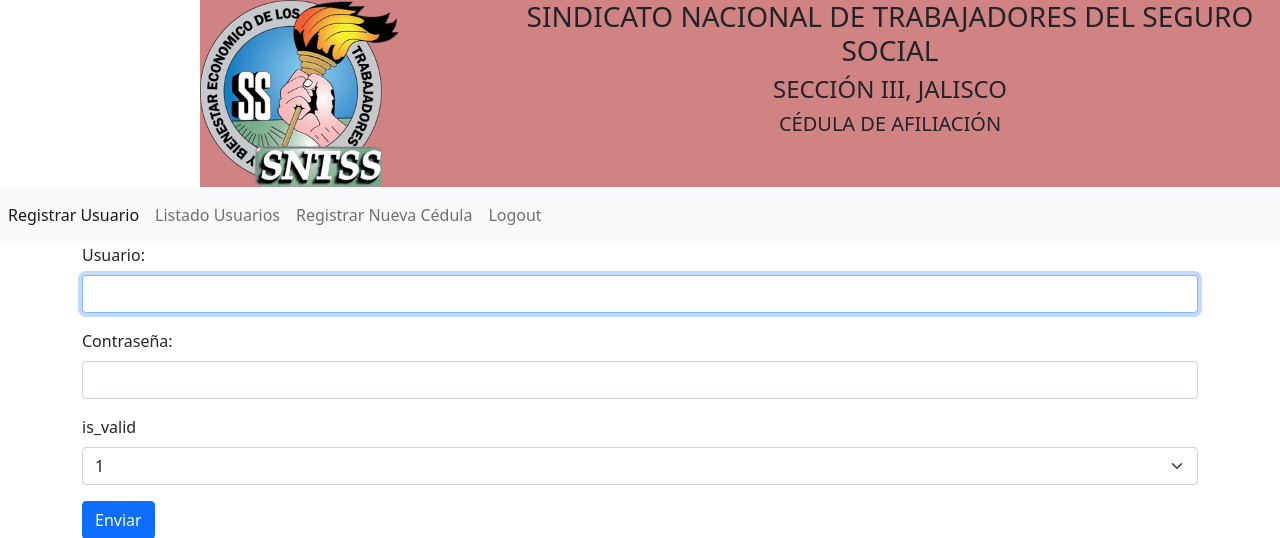
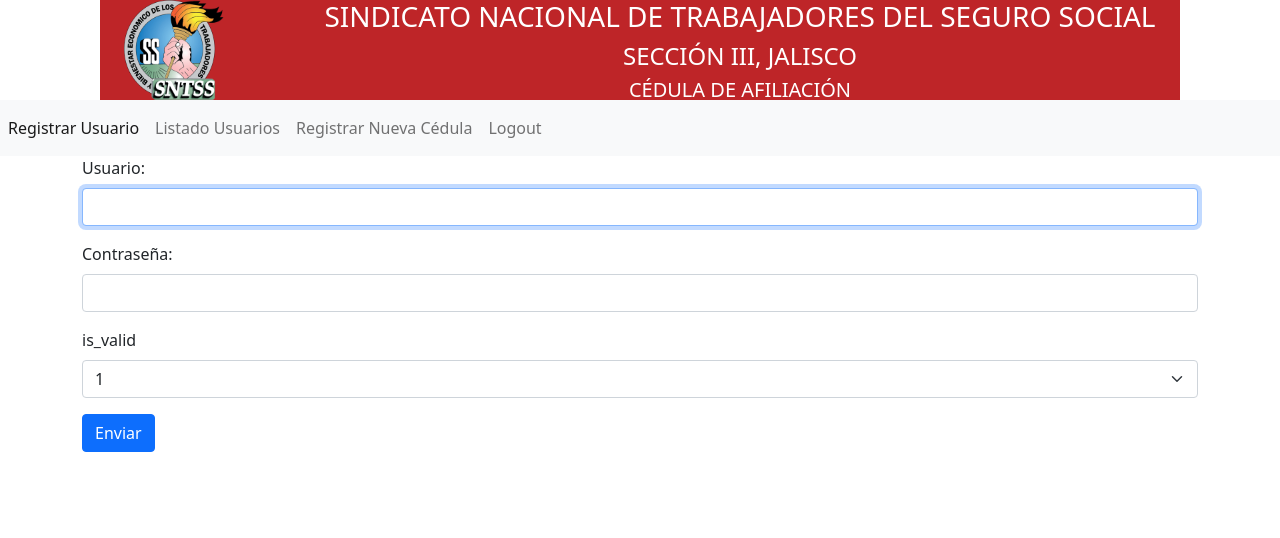
Before and after one commit to k3nsh1n-h1mur4/cedulas2024, a Flask app: page /newUser in a window 1280 px wide. Shown: the top 538 px of the page. Run offline with Flask 3, Linux system fonts and the light colour scheme; parts of the project's set-up code (start-up, migrations or seed data) failed here and were passed over; some libraries are stand-ins or nearby versions.

Commit message:
fix header

```diff
--- a/cedulasTemplate/base.html
+++ b/cedulasTemplate/base.html
@@ -7,9 +7,13 @@
     <link href="https://cdn.jsdelivr.net/npm/bootstrap@5.0.2/dist/css/bootstrap.min.css" rel="stylesheet"
             integrity="sha384-EVSTQN3/azprG1Anm3QDgpJLIm9Nao0Yz1ztcQTwFspd3yD65VohhpuuCOmLASjC" crossorigin="anonymous">
 
+    <script src="https://unpkg.com/pdf-lib"></script>
     <title>{% block title %} {{ title }} {% endblock %}</title>
 </head>
 <body>
+
+    <iframe id="pdf" style="width: 100%; height: 100%;"></iframe>
+
     {% with messages = get_flashed_messages() %}
     {% if messages %}
       <ul class=flashes>
@@ -22,6 +26,6 @@
     {% block content %}
 
     {% endblock %}
-    <script src="{{ url_for('static', filename='js.js') }}"></script>
+    <script type="module" src="{{ url_for('static', filename='js.js') }}"></script>
 </body>
 </html>
--- a/static/styles.css
+++ b/static/styles.css
@@ -7,8 +7,10 @@
     display: flex;
     justify-content: center;
     max-width: 1200px;
-    margin-left: 200px;
-    background-color: rgba(163, 4, 4, 0.499);
+    margin-left: 100px;
+    margin-right: 100px;
+    max-height:100px;
+    background-color: #BE2528;
 }
 
 .image-container {
@@ -16,7 +18,7 @@
     margin: 0;
 
     & img {
-        width: 200px;
+        width: 100px;
         height: 100%;
     }
 }
@@ -26,5 +28,6 @@
     text-align: center;
     padding: 0;
     margin: 0;
+    color: white;
     margin-left: 100px;
 }
--- a/templates/base.html
+++ b/templates/base.html
@@ -8,6 +8,7 @@
     <link href="https://cdn.jsdelivr.net/npm/bootstrap@5.0.2/dist/css/bootstrap.min.css" rel="stylesheet"
             integrity="sha384-EVSTQN3/azprG1Anm3QDgpJLIm9Nao0Yz1ztcQTwFspd3yD65VohhpuuCOmLASjC" crossorigin="anonymous">
 
+    <script src="https://unpkg.com/pdf-lib"></script>
     <title>{% block title %} {{ title }} {% endblock %}</title>
 </head>
 <body>
@@ -41,6 +42,6 @@
     {% block content %}
 
     {% endblock %}
-    <script src="{{ url_for('static', filename='js.js') }}"></script>
+    <script type="module" src="{{ url_for('static', filename='js.js') }}"></script>
 </body>
 </html>
```
Also changed, not shown: cedulasTemplate/cedula.html (added).
